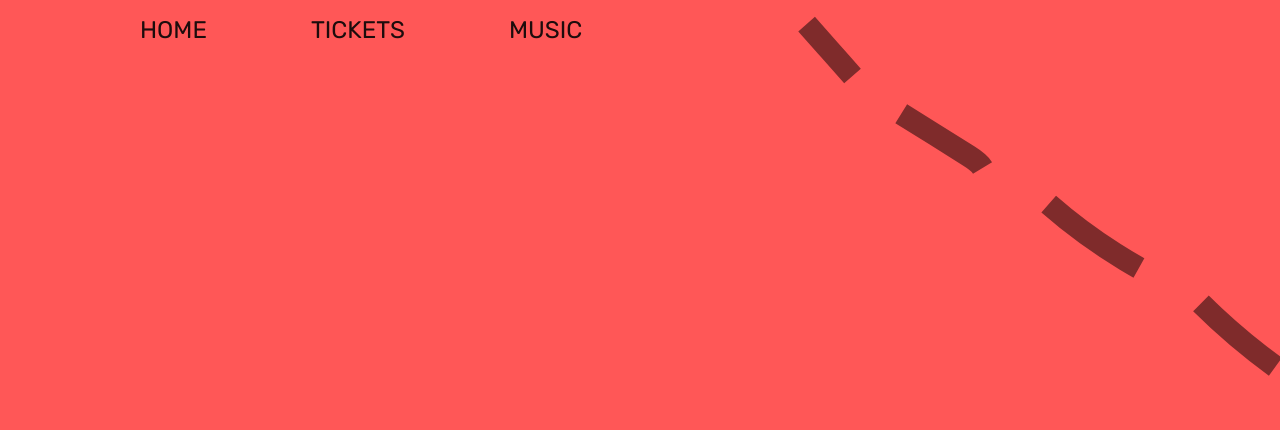
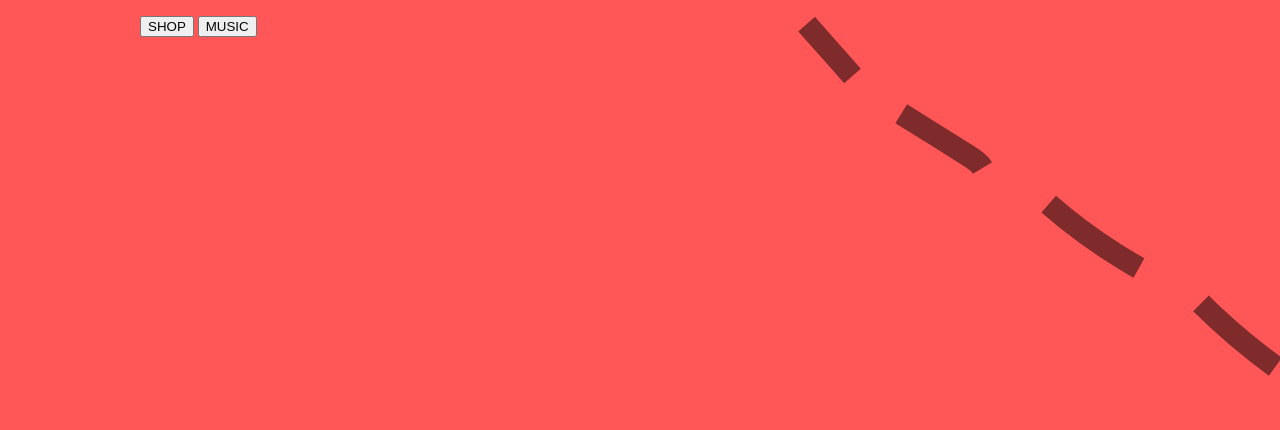
Before and after one commit to davidvankriedt/dvk, a plain HTML site: page public/index.html in a window 1280 px wide. Shown: the top 430 px of the page. Drawn offline with Linux system fonts and the light colour scheme.

Commit message:
Changing nav bar elements

```diff
--- a/public/index.html
+++ b/public/index.html
@@ -16,24 +16,14 @@
 <body>
   <header class="nav-bar-wrapper">
     <ul class="nav-bar">
-      <li class><a href="https://www.davidvankriedt.com/">HOME</a></li>
-      <li><a href="https://m.moshtix.com.au/v2/event/sante-blu/183389">TICKETS</a></li>
-      <li><a href="https://open.spotify.com/artist/5qO2KqO0ypwGgoLP6PrrUe">MUSIC</a></li>
+      <button id="shop-button">SHOP</button>
+      <button id="music-button">MUSIC</button>
     </ul>
   </header>
 
   <img class="line"src="/images/line.svg" alt="">
   <img class="title" src="/images/dvk_logo.png" alt="dvk logo">
 
-  <!--
-  <div class="center-content">
-    <form class="form" method="POST" action="/subscribeNewsletter">
-      <input type="email" name="email" placeholder="user@example.com" />
-      <button type="submit" class="submitButton">Subscribe</button>
-    </form>
-  </div>
-  -->
+  <script src="main.js"></script>
 </body>
-
-
 </html>
--- a/public/style.css
+++ b/public/style.css
@@ -22,12 +22,12 @@ li {
   opacity: 0.9;
 }
 
-a {
+button {
     text-decoration: none;
     color: rgb(5, 5, 5);
   }
 
-a:hover {
+button:hover {
   color: grey;
   transition: all 0.2s ease 0s;
   -webkit-transition: all 0.2s ease 0s;
```
Also changed, not shown: public/images/main_background.jpg (deleted), public/main.js (added), 1 other file.
